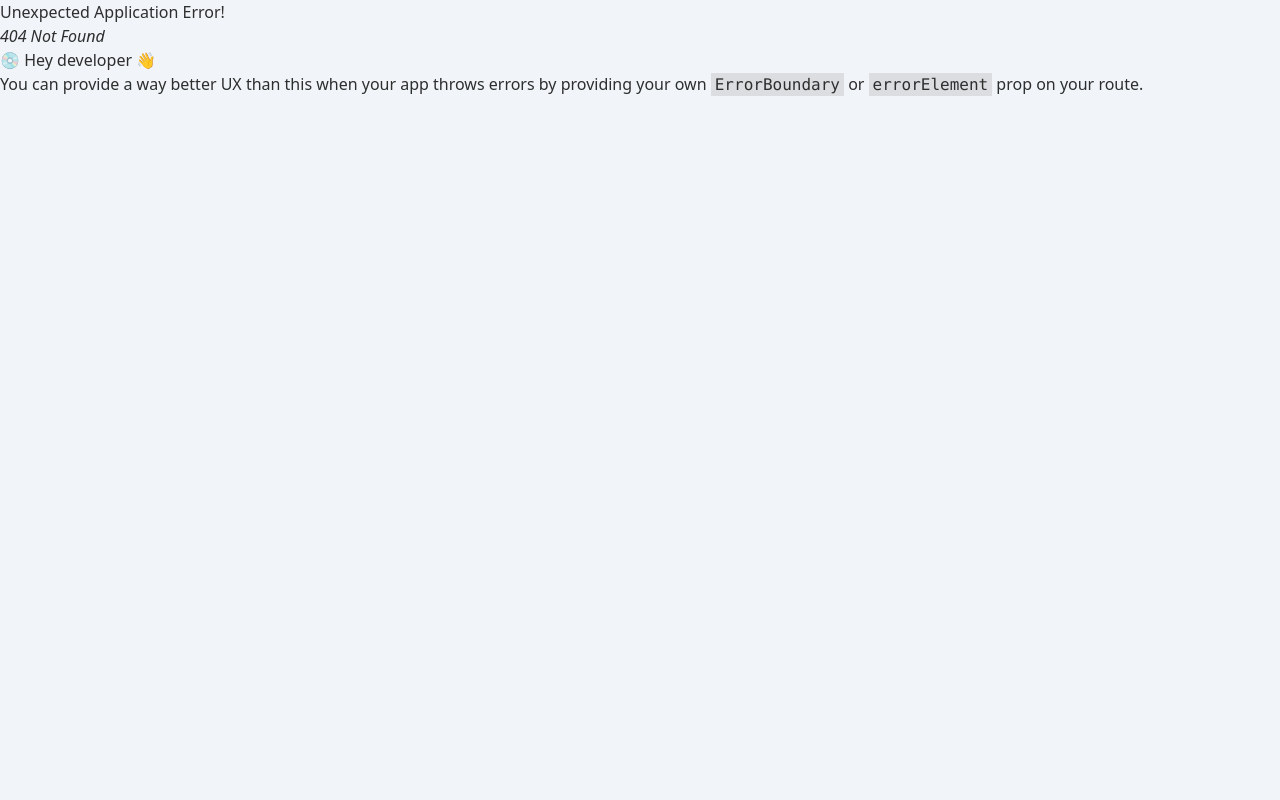
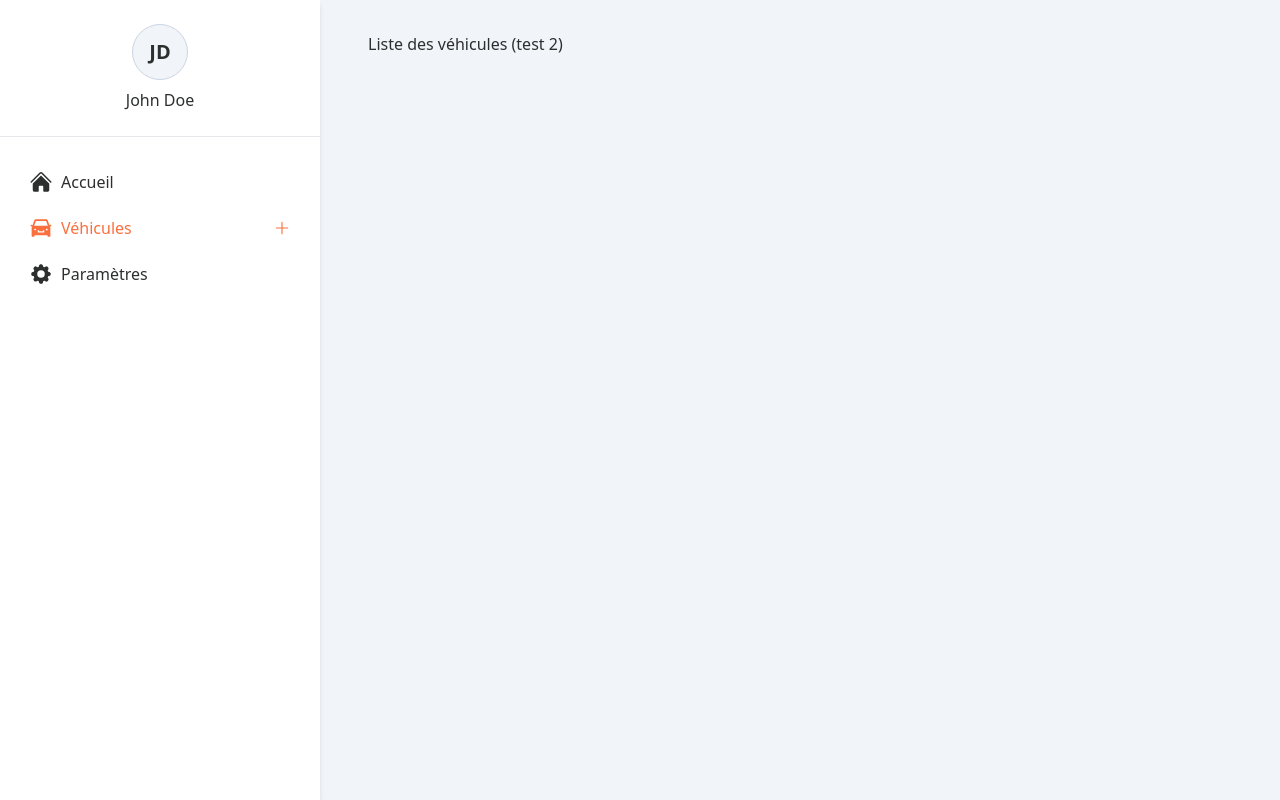
Before and after one commit to fayrtrick/car-manager, a React (Vite) app: page /vehicles/test in a window 1280 px wide. Before the commit this address had no page. Built offline with nearby package versions, Linux system fonts and the light colour scheme.

Commit message:
Sous routes dans la side nav

```diff
--- a/src/components/Layout/Sidebar.tsx
+++ b/src/components/Layout/Sidebar.tsx
@@ -1,26 +1,28 @@
 import { GrClose } from "react-icons/gr";
-import { NavLink } from "react-router-dom";
 import { Avatar } from "./Avatar";
-import { ReactNode } from "react";
-import { HiHome } from "react-icons/hi2";
+import { HiCog8Tooth, HiHome, HiOutlineRocketLaunch } from "react-icons/hi2";
 import { AiFillCar } from "react-icons/ai";
-
-type NavigationLink = {
-  name: string;
-  url: string;
-  icon: ReactNode;
-};
+import { NavigationLink, SidebarLink } from "./SidebarLink";
 
 const navigationLinks: NavigationLink[] = [
   {
     name: "Accueil",
-    url: "/",
-    icon: <HiHome />
+    url: "/accueil",
+    icon: <HiHome size={24} />
   },
   {
     name: "Véhicules",
     url: "/vehicles",
-    icon: <AiFillCar />
+    icon: <AiFillCar size={24} />,
+    children: [
+      { name: "Test 1", url: "/vehicles/tset", icon: <HiOutlineRocketLaunch /> },
+      { name: "Test 2", url: "/vehicles/test", icon: <HiOutlineRocketLaunch /> },
+    ]
+  },
+  {
+    name: "Paramètres",
+    url: "/settings",
+    icon: <HiCog8Tooth size={24} />
   },
 ];
 
@@ -43,13 +45,9 @@ const Sidebar = () => {
           <Avatar user={user} />
         </div>
 
-        <ul className="menu px-4 py-6 w-80 h-full text-base-content font-medium flex flex-col gap-1">
-          {navigationLinks.map(({ name, url, icon }) => (
-            <li>
-              <NavLink to={url}>
-                {icon} {name}
-              </NavLink>
-            </li>
+        <ul className="px-4 py-6 w-80 h-full text-base-content font-medium flex flex-col gap-1">
+          {navigationLinks.map((link, index) => (
+            <SidebarLink key={index} {...link} />
           ))}
         </ul>
       </div>
--- /dev/null
+++ b/src/components/Layout/SidebarLink.tsx
@@ -0,0 +1,50 @@
+import { ReactNode, useState } from "react";
+import { NavLink, useLocation } from "react-router-dom";
+import { HiMinus, HiPlus } from "react-icons/hi2";
+
+export type NavigationLink = {
+  name: string;
+  url: string;
+  icon: ReactNode;
+  children?: Omit<NavigationLink, "children">[];
+};
+
+type SidebarLinkProps = NavigationLink;
+
+export function SidebarLink({ name, url, icon, children }: SidebarLinkProps) {
+  const { pathname } = useLocation();
+  const hasChildren = children && children.length > 0;
+  const isActive = hasChildren ? pathname.startsWith(url) : url.startsWith(pathname);
+  const commonStyle = `w-full flex items-center gap-2 px-3 py-2 rounded-md hover:bg-primary-50 hover:border-primary-100 border border-transparent transition-all${isActive ? " text-primary-400" : ""}`;
+  const [isOpened, setIsOpened] = useState<boolean>(false);
+
+  if (!hasChildren) {
+    return (
+      <li>
+        <NavLink className={commonStyle} to={url}>
+          {icon} {name}
+        </NavLink>
+      </li>
+    );
+  }
+
+  return (
+    <li>
+      <button onClick={() => setIsOpened(!isOpened)} className={`${commonStyle} justify-between ${isActive ? " text-primary-300 hover:text-primary-500" : ""}`}>
+        <div className={`flex gap-2${isActive ? " text-primary-400" : ""}`}>{icon} {name}</div>
+        {isOpened ? (
+          <HiMinus size={18} />
+        ) : (
+          <HiPlus size={18} />
+        )}
+      </button>
+      {isOpened ? (
+        <ul className="mt-1 ml-6 flex flex-col gap-1 [&>li>a]:py-1.5">
+          {children?.map((link, index) => (
+            <SidebarLink key={index} {...link} />
+          ))}
+        </ul>
+      ) : null}
+    </li>
+  );
+}
--- a/src/pages/Vehicles.tsx
+++ b/src/pages/Vehicles.tsx
@@ -1,4 +1,4 @@
-export default function Accueil() {
+export default function Vehicles() {
   return (
     <p>Liste des véhicules</p>
   );
--- /dev/null
+++ b/src/pages/VehiclesTest1.tsx
@@ -0,0 +1,5 @@
+export default function VehiclesTest1() {
+  return (
+    <p>Liste des véhicules (test 1)</p>
+  );
+}
--- /dev/null
+++ b/src/pages/VehiclesTest2.tsx
@@ -0,0 +1,5 @@
+export default function VehiclesTest2() {
+  return (
+    <p>Liste des véhicules (test 2)</p>
+  );
+}
--- a/src/pages/index.ts
+++ b/src/pages/index.ts
@@ -2,3 +2,5 @@ import { lazy } from "react";
 
 export const Home = lazy(() => import('./Home'));
 export const Vehicles = lazy(() => import('./Vehicles'));
+export const VehiclesTest1 = lazy(() => import('./VehiclesTest1'));
+export const VehiclesTest2 = lazy(() => import('./VehiclesTest2'));
```
Also changed, not shown: src/router.tsx (+12 -3 lines).
